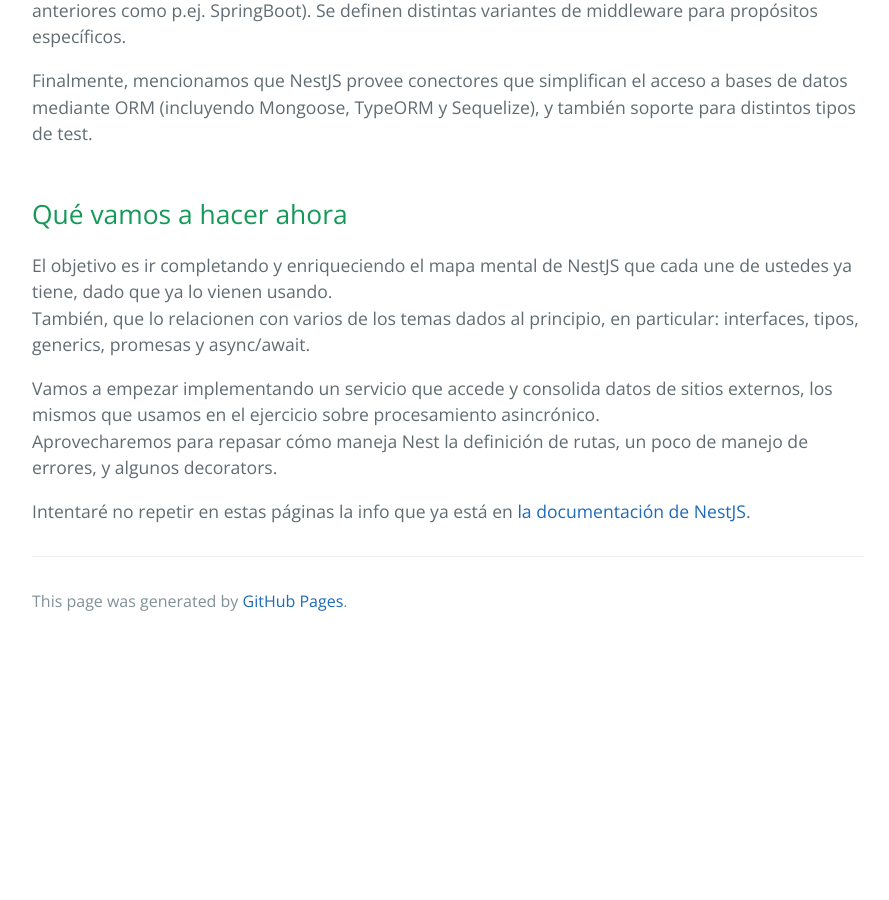
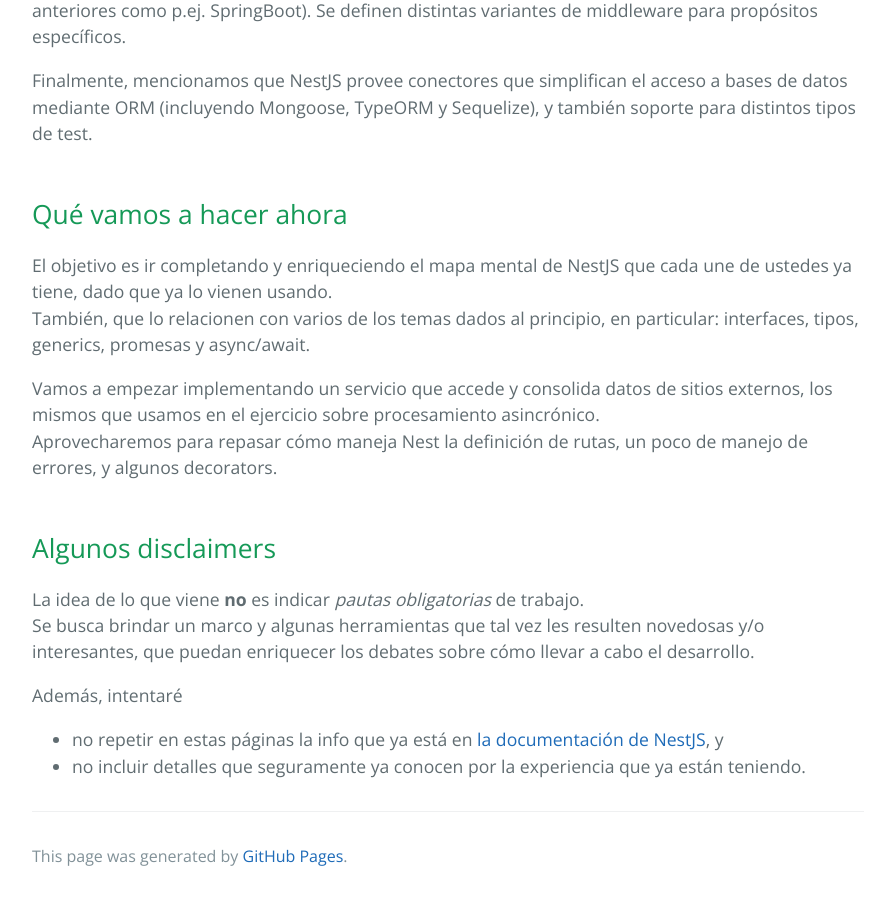
Before and after one commit to clombardi/bdsol-capacitacion-desarrollo, a Jekyll site: the page built from nestjs-basics/conceptos-iniciales.md, in a window 1280 px wide and 900 px high, scrolled down 1599 px. Shown: the whole window, without its empty margins (192-1081 px from the left). Built offline with Jekyll 4.4.1, drawn with Linux system fonts in a browser that asks for light colours; our own code applies the rules of GitHub Pages for plain Markdown files; before the commit the page ends 2244 px from its top, so only the background shows below that.

Commit message:
intro nest - ajustes

```diff
--- a/nestjs-basics/conceptos-iniciales.md
+++ b/nestjs-basics/conceptos-iniciales.md
@@ -45,4 +45,10 @@ También, que lo relacionen con varios de los temas dados al principio, en parti
 Vamos a empezar implementando un servicio que accede y consolida datos de sitios externos, los mismos que usamos en el ejercicio sobre procesamiento asincrónico.
 Aprovecharemos para repasar cómo maneja Nest la definición de rutas, un poco de manejo de errores, y algunos decorators.
 
-Intentaré no repetir en estas páginas la info que ya está en [la documentación de NestJS](https://docs.nestjs.com/).
+## Algunos disclaimers
+La idea de lo que viene **no** es indicar _pautas obligatorias_ de trabajo.
+Se busca brindar un marco y algunas herramientas que tal vez les resulten novedosas y/o interesantes, que puedan enriquecer los debates sobre cómo llevar a cabo el desarrollo.
+
+Además, intentaré
+- no repetir en estas páginas la info que ya está en [la documentación de NestJS](https://docs.nestjs.com/), y
+- no incluir detalles que seguramente ya conocen por la experiencia que ya están teniendo.
```
